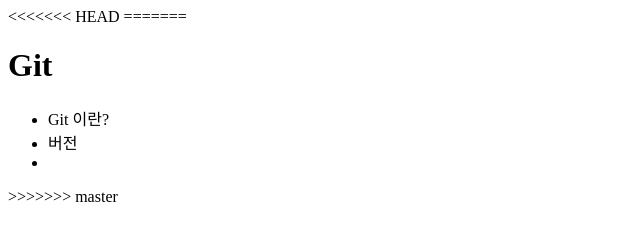
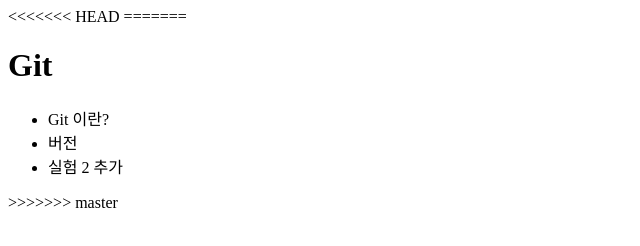
Before and after one commit to lindsaykms/study2-git-, a plain HTML site: page index.html in a window 1280 px wide. Shown: the whole page, without its empty margins (0-640 px from the left). Drawn offline with Linux system fonts and the light colour scheme.

Commit message:
li 하나 더 추가

```diff
--- a/index.html
+++ b/index.html
@@ -12,7 +12,8 @@
 
 		<ul>
 			<li> Git 이란? </li>
-			<li> 버전<li>
+			<li> 버전</li>
+			<li> 실험 2 추가 </li>
 		</ul>
 	</body>
 >>>>>>> master
```
